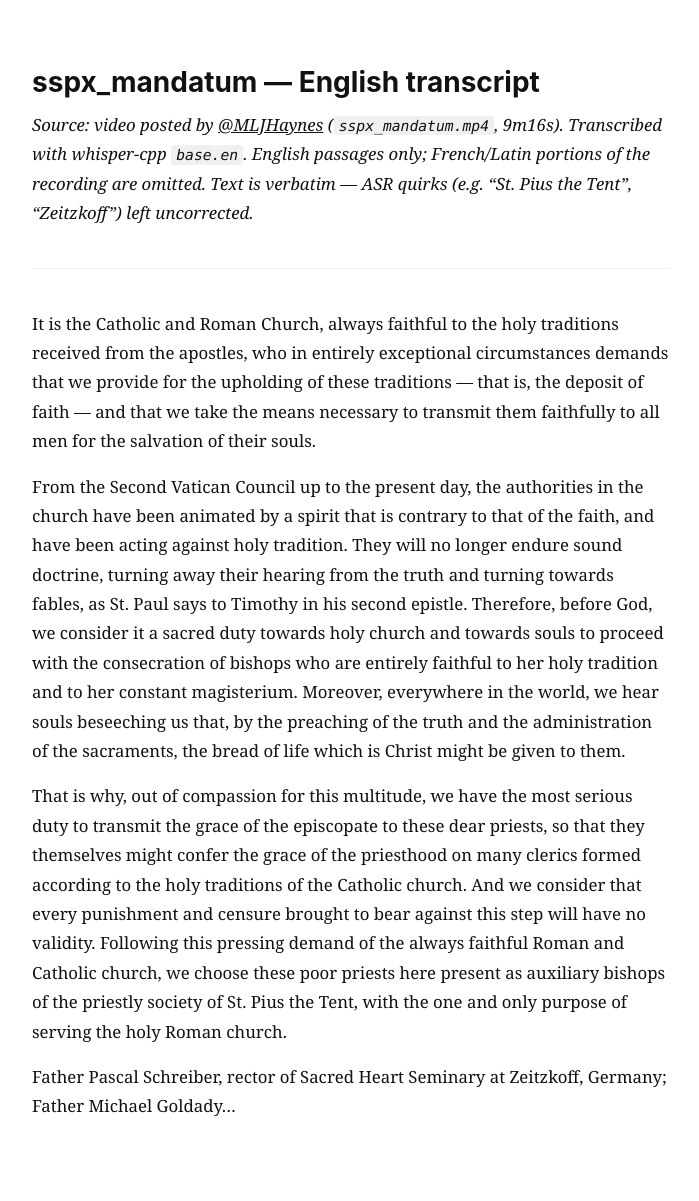
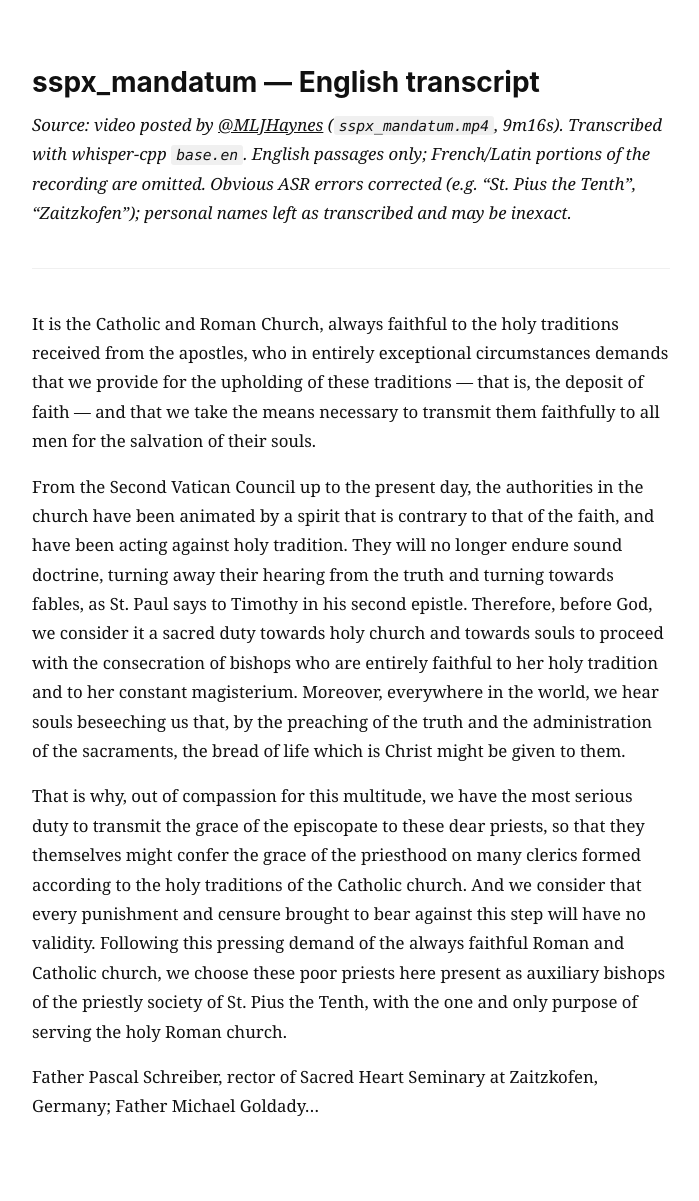
Before and after one commit to forthrast-com/slop-serve, a Jekyll site: the page built from posts/sspx-mandatum.md, in a window 1280 px wide. Shown: the whole page, without its empty margins (289-988 px from the left). Built offline with Jekyll 4.4.1, drawn with Linux system fonts in a browser that asks for light colours; our own code applies the rules of GitHub Pages for plain Markdown files.

Commit message:
Correct obvious ASR errors in sspx-mandatum
"St. Pius the Tent" -> "the Tenth"; "Zeitzkoff" -> "Zaitzkofen".
Personal names left as transcribed.

Co-Authored-By: Claude Opus 4.8 <noreply@anthropic.com>

```diff
--- a/posts/sspx-mandatum.md
+++ b/posts/sspx-mandatum.md
@@ -1,6 +1,6 @@
 # sspx_mandatum — English transcript
 
-*Source: video posted by [@MLJHaynes](https://x.com/MLJHaynes/status/2072220255665979816) (`sspx_mandatum.mp4`, 9m16s). Transcribed with whisper-cpp `base.en`. English passages only; French/Latin portions of the recording are omitted. Text is verbatim — ASR quirks (e.g. "St. Pius the Tent", "Zeitzkoff") left uncorrected.*
+*Source: video posted by [@MLJHaynes](https://x.com/MLJHaynes/status/2072220255665979816) (`sspx_mandatum.mp4`, 9m16s). Transcribed with whisper-cpp `base.en`. English passages only; French/Latin portions of the recording are omitted. Obvious ASR errors corrected (e.g. "St. Pius the Tenth", "Zaitzkofen"); personal names left as transcribed and may be inexact.*
 
 ---
 
@@ -8,6 +8,6 @@ It is the Catholic and Roman Church, always faithful to the holy traditions rece
 
 From the Second Vatican Council up to the present day, the authorities in the church have been animated by a spirit that is contrary to that of the faith, and have been acting against holy tradition. They will no longer endure sound doctrine, turning away their hearing from the truth and turning towards fables, as St. Paul says to Timothy in his second epistle. Therefore, before God, we consider it a sacred duty towards holy church and towards souls to proceed with the consecration of bishops who are entirely faithful to her holy tradition and to her constant magisterium. Moreover, everywhere in the world, we hear souls beseeching us that, by the preaching of the truth and the administration of the sacraments, the bread of life which is Christ might be given to them.
 
-That is why, out of compassion for this multitude, we have the most serious duty to transmit the grace of the episcopate to these dear priests, so that they themselves might confer the grace of the priesthood on many clerics formed according to the holy traditions of the Catholic church. And we consider that every punishment and censure brought to bear against this step will have no validity. Following this pressing demand of the always faithful Roman and Catholic church, we choose these poor priests here present as auxiliary bishops of the priestly society of St. Pius the Tent, with the one and only purpose of serving the holy Roman church.
+That is why, out of compassion for this multitude, we have the most serious duty to transmit the grace of the episcopate to these dear priests, so that they themselves might confer the grace of the priesthood on many clerics formed according to the holy traditions of the Catholic church. And we consider that every punishment and censure brought to bear against this step will have no validity. Following this pressing demand of the always faithful Roman and Catholic church, we choose these poor priests here present as auxiliary bishops of the priestly society of St. Pius the Tenth, with the one and only purpose of serving the holy Roman church.
 
-Father Pascal Schreiber, rector of Sacred Heart Seminary at Zeitzkoff, Germany; Father Michael Goldady…
+Father Pascal Schreiber, rector of Sacred Heart Seminary at Zaitzkofen, Germany; Father Michael Goldady…
```
